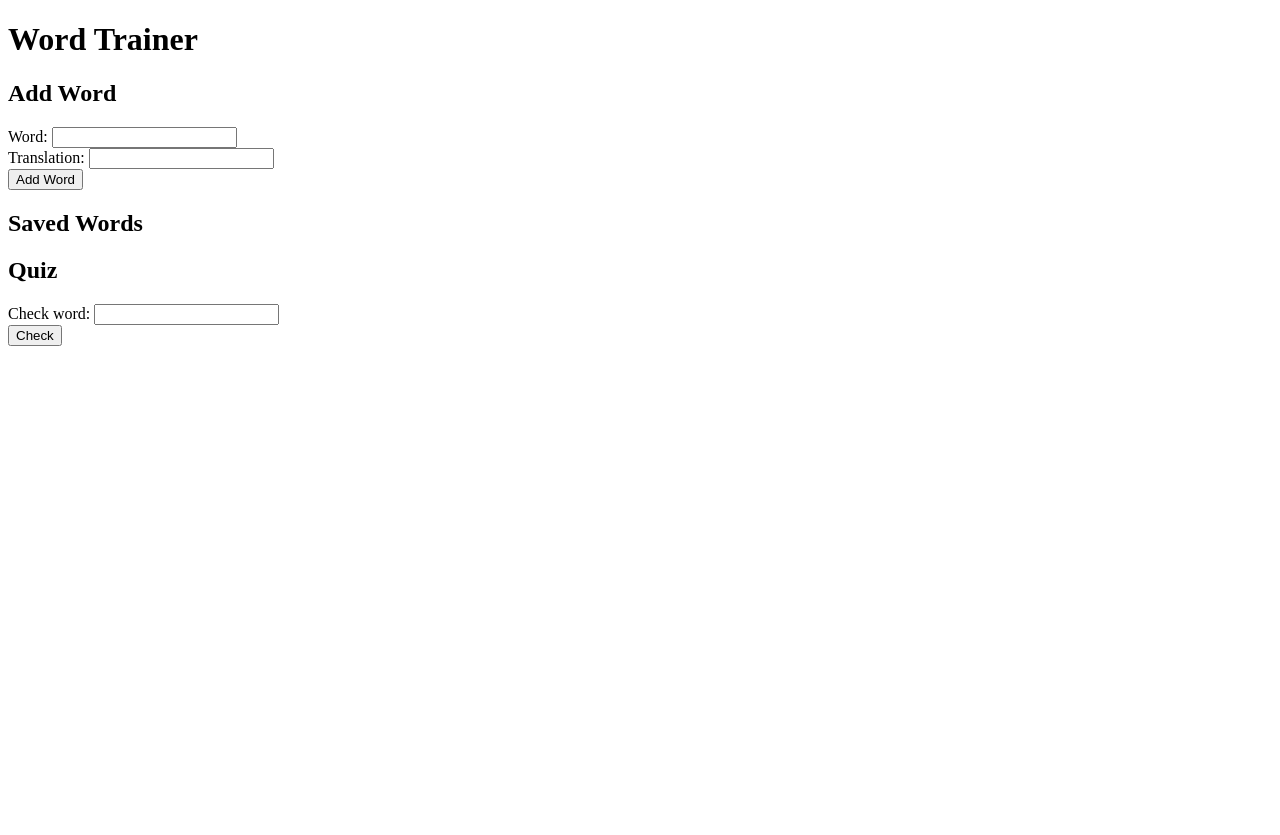
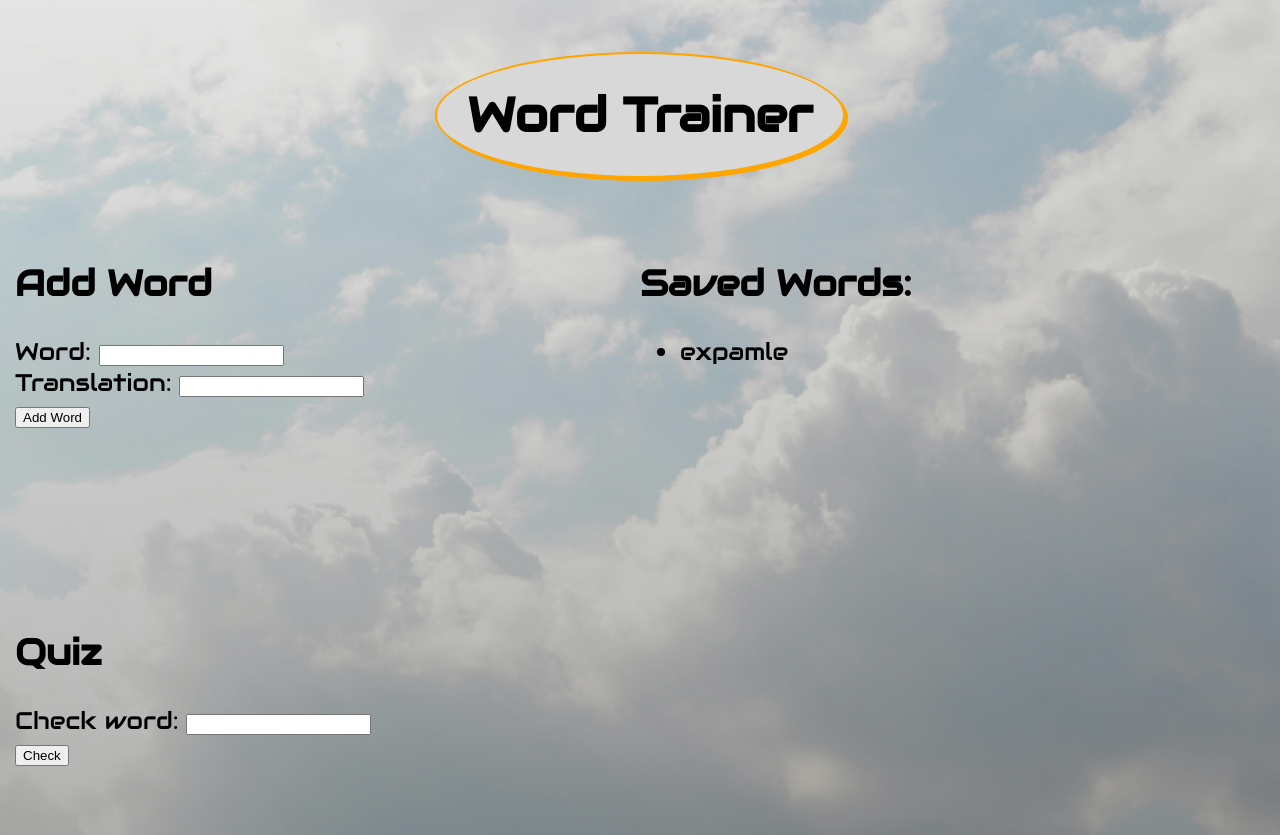
Before and after one commit to sebsto93/WordTrainer, a plain HTML site: page index.html in a window 1280 px wide. Before the commit the page ends 800 px from the top, so only its background shows below. Drawn offline with Linux system fonts and the light colour scheme.

Commit message:
CSS
simple css

```diff
--- a/index.html
+++ b/index.html
@@ -5,10 +5,13 @@
     <meta name="viewport" content="width=device-width, initial-scale=1.0" />
     <title>Word Trainer</title>
     <link rel="stylesheet" href="styles.css" />
+    <link rel="stylesheet" href="https://fonts.googleapis.com/css?family=Audiowide">
   </head>
   <body>
-    <h1>Word Trainer</h1>
-
+    <div class="header">
+    <h1 >Word Trainer</h1>
+  </div>
+   <div class="top-side">
     <!-- Add Word Section -->
     <section class="add-word-section">
       <h2>Add Word</h2>
@@ -24,16 +27,16 @@
         <button type="button" id="add-word-btn">Add Word</button>
       </div>
     </section>
-
     <!-- Saved Words Section -->
     <section class="saved-words-section">
-      <h2>Saved Words</h2>
+      <h2>Saved Words:</h2>
       <ul id="saved-words-list">
+        <li>expamle</li>
         <!-- ist of saved words go here -->
       </ul>
     </section>
-
-    <!-- Quiz Section -->
+   </div>
+      <!-- Quiz Section -->
     <section class="quiz-section">
       <h2>Quiz</h2>
       <div>
@@ -44,6 +47,9 @@
         <button type="button" id="check-btn">Check</button>
       </div>
     </section>
+
+
+
     <script src="script.js"></script>
   </body>
 </html>
--- a/styles.css
+++ b/styles.css
@@ -0,0 +1,44 @@
+body {
+    font-family: "Audiowide", sans-serif;
+    font-size: 24px;
+    margin: 15px;
+    background-image: linear-gradient(to top, rgba(0, 0, 0, 0.3), rgba(0, 0, 0, 0.1)), url(./images/pexels-padrinan-19670.jpg);
+    height: 100vh;
+    background-size: cover;
+    background-position: center;
+    background-repeat: no-repeat;
+  }
+
+  h1 {
+    border: solid 2px orange;
+    border-radius: 50%;
+    padding: 30px;
+    box-shadow: 3px 3px orange;
+    background-color: rgb(216, 216, 216);
+  }
+
+  .header {
+    display: flex;
+    align-items: center;
+    justify-content: center;
+    margin: 20px;
+
+  }
+
+  .add-word-section {
+    width: 50%;
+  }
+
+  .quiz-section {
+  }
+
+  .saved-words-section {
+    text-align: left;
+    width: 50%;
+  }
+
+  .top-side {
+    display: flex;
+    margin-bottom: 200px;
+
+  }
```
Also changed, not shown: images/pexels-padrinan-19670.jpg (added).
